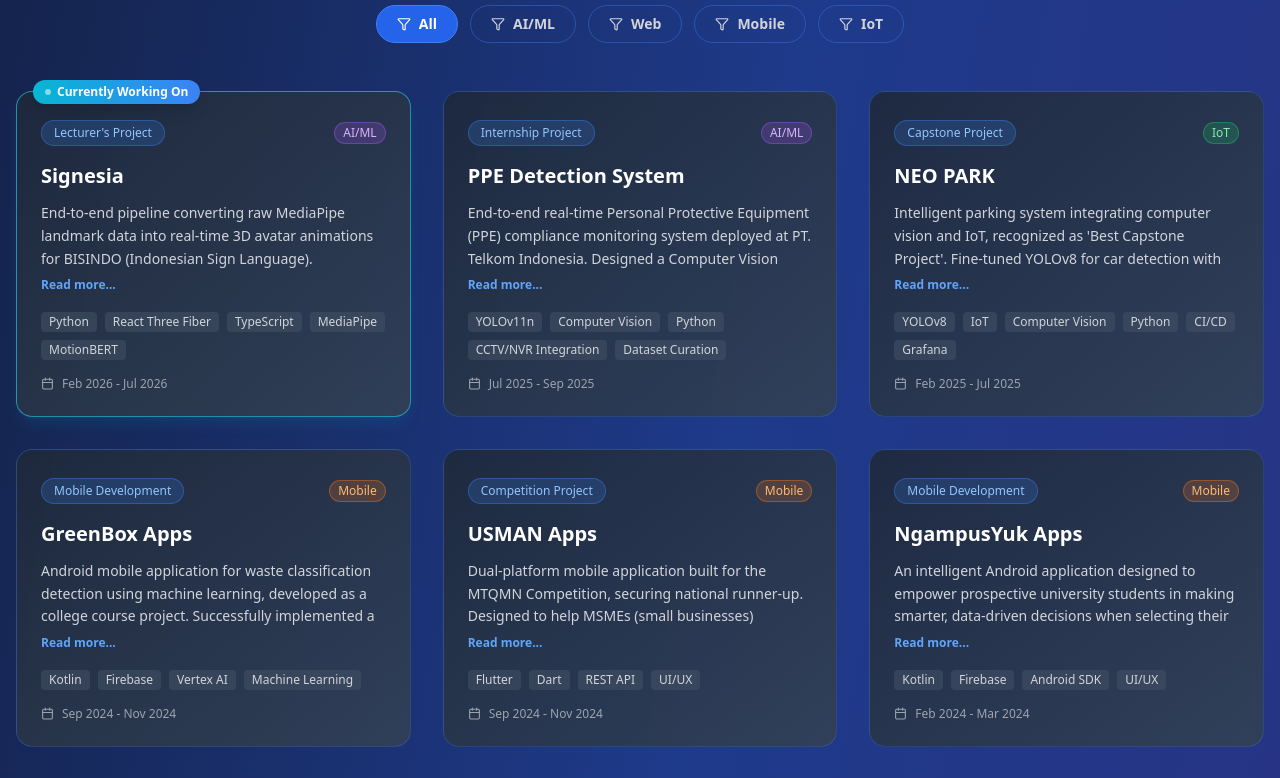
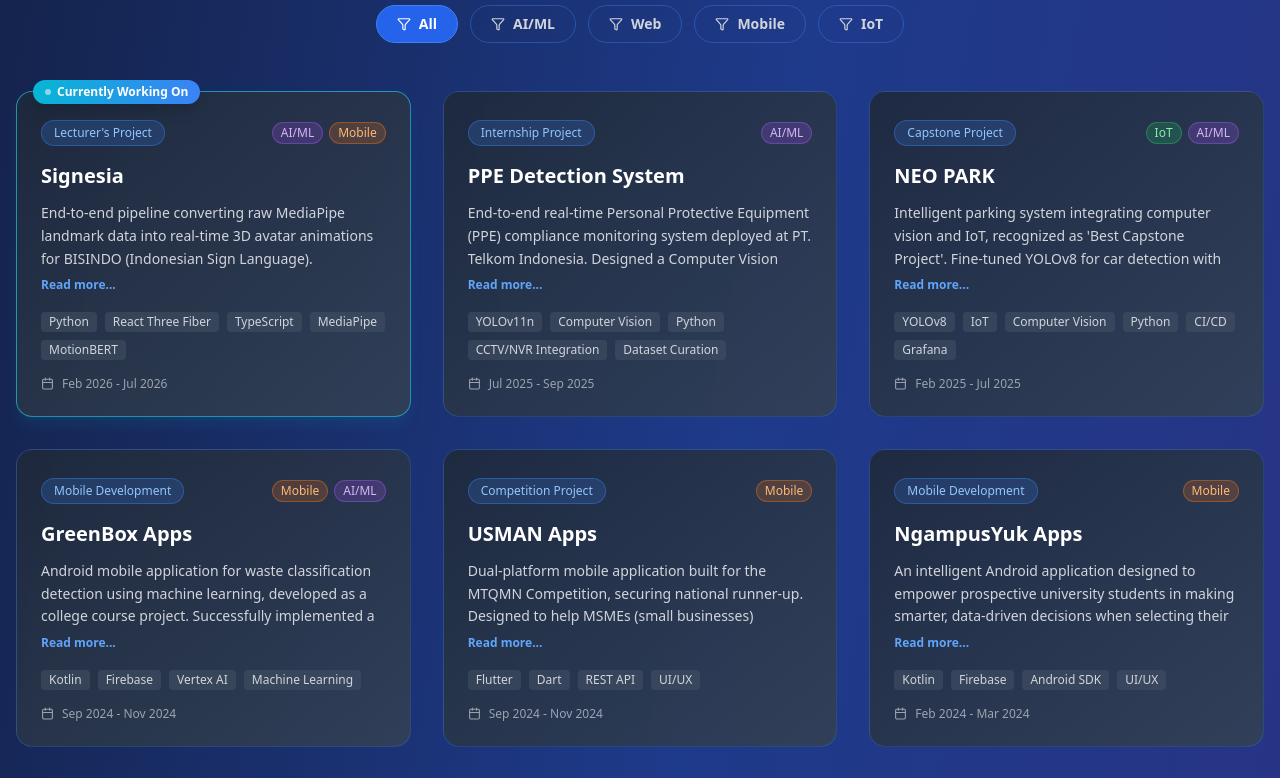
Before and after one commit to AhmadSultanMA/web-porto, a React (Vite) app: page / in a window 1280 px wide. Shown: the part 2480-3258 px from the top of the page. Built offline with nearby package versions, Linux system fonts and the light colour scheme.

Commit message:
Adding multiple types on projects, and update portfolioData

```diff
--- a/src/components/Projects.jsx
+++ b/src/components/Projects.jsx
@@ -47,7 +47,11 @@ const Projects = () => {
   const filteredProjects =
     activeFilter === "All"
       ? projects
-      : projects.filter((p) => p.category === activeFilter);
+      : projects.filter((p) =>
+          Array.isArray(p.category)
+            ? p.category.includes(activeFilter)
+            : p.category === activeFilter
+        );
 
   return (
     <section id="projects" className="py-20 px-4">
@@ -75,7 +79,12 @@ const Projects = () => {
         </div>
 
         <div className="grid md:grid-cols-2 lg:grid-cols-3 gap-8 items-start">
-          {filteredProjects.map((project, index) => (
+          {filteredProjects.map((project, index) => {
+            const categories = Array.isArray(project.category)
+              ? project.category
+              : [project.category];
+
+            return (
               <div
                 key={index}
                 className={`relative bg-gradient-to-br from-slate-800/90 to-slate-700/90 rounded-2xl p-6 border backdrop-blur-sm hover:-translate-y-1 transition-all duration-300 group flex flex-col ${
@@ -94,16 +103,19 @@ const Projects = () => {
                   </div>
                 )}
 
-              <div className="flex items-center justify-between mb-4 mt-1">
+                <div className="flex items-center justify-between mb-4 mt-1 flex-wrap gap-2">
                   <span className="bg-blue-500/20 text-blue-300 px-3 py-1 rounded-full text-xs border border-blue-500/40">
                     {project.type}
                   </span>
-                <div className="flex items-center gap-2">
+                  <div className="flex items-center gap-1.5 flex-wrap">
+                    {categories.map((cat) => (
                       <span
-                    className={`text-xs px-2 py-0.5 rounded-full border ${categoryColors[project.category]}`}
+                        key={cat}
+                        className={`text-xs px-2 py-0.5 rounded-full border ${categoryColors[cat] || "bg-blue-500/20 text-blue-300 border-blue-500/40"}`}
                       >
-                    {project.category}
+                        {cat}
                       </span>
+                    ))}
                     {project.link !== "#" && (
                       <a
                         href={project.link}
@@ -138,7 +150,8 @@ const Projects = () => {
                 {project.date}
               </div>
             </div>
-          ))}
+          );
+        })}
         </div>
       </div>
     </section>
--- a/src/data/portfolioData.js
+++ b/src/data/portfolioData.js
@@ -64,7 +64,7 @@ export const projects = [
     tech: ["Python", "React Three Fiber", "TypeScript", "MediaPipe", "MotionBERT"],
     date: "Feb 2026 - Jul 2026",
     type: "Lecturer's Project",
-    category: "AI/ML",
+    category: ["AI/ML", "Mobile"],
     link: "#",
     active: true,
   },
@@ -86,7 +86,7 @@ export const projects = [
     tech: ["YOLOv8", "IoT", "Computer Vision", "Python", "CI/CD", "Grafana"],
     date: "Feb 2025 - Jul 2025",
     type: "Capstone Project",
-    category: "IoT",
+    category: ["IoT", "AI/ML"],
     link: "#",
     active: false,
   },
@@ -97,7 +97,7 @@ export const projects = [
     tech: ["Kotlin", "Firebase", "Vertex AI", "Machine Learning"],
     date: "Sep 2024 - Nov 2024",
     type: "Mobile Development",
-    category: "Mobile",
+    category: ["Mobile", "AI/ML"],
     link: "#",
     active: false,
   },
@@ -152,7 +152,7 @@ export const projects = [
     tech: ["Flutter", "Dart", "Machine Learning"],
     date: "Dec 2023 - Mar 2024",
     type: "Google Solution Challenge",
-    category: "Mobile",
+    category: ["Mobile", "AI/ML"],
     link: "#",
     active: false,
   },
```
Lines whose indentation alone changed are shown as unchanged.
